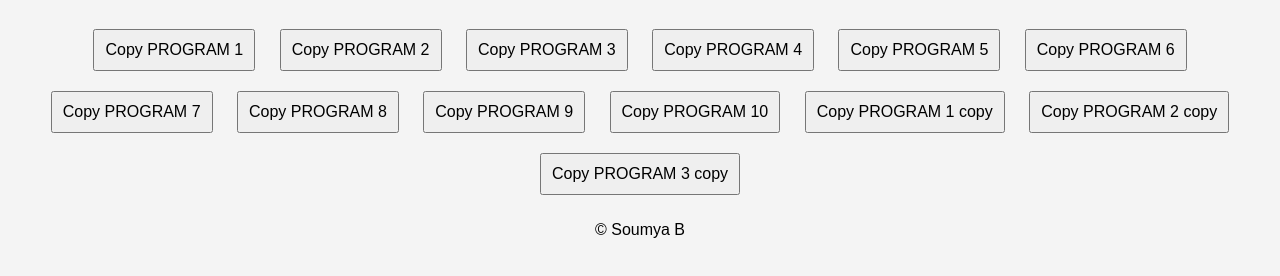
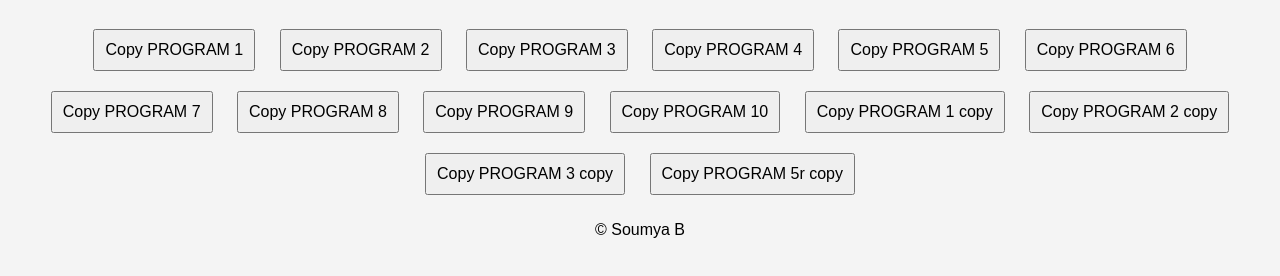
Before and after one commit to soumyacs3/6thsem, a plain HTML site: page ml.html in a window 1280 px wide. Shown: the part 104-380 px from the top of the page. Drawn offline with Linux system fonts and the light colour scheme.

Commit message:
Update ml.html

```diff
--- a/ml.html
+++ b/ml.html
@@ -78,6 +78,7 @@
     <button onclick="copyText('ml1copy.txt')">Copy PROGRAM 1 copy</button>
     <button onclick="copyText('ml2copy.txt')">Copy PROGRAM 2 copy</button>
     <button onclick="copyText('ml3copy.txt')">Copy PROGRAM 3 copy</button>
+    <button onclick="copyText('ml5r.txt')">Copy PROGRAM 5r copy</button>
 
 
 
```
